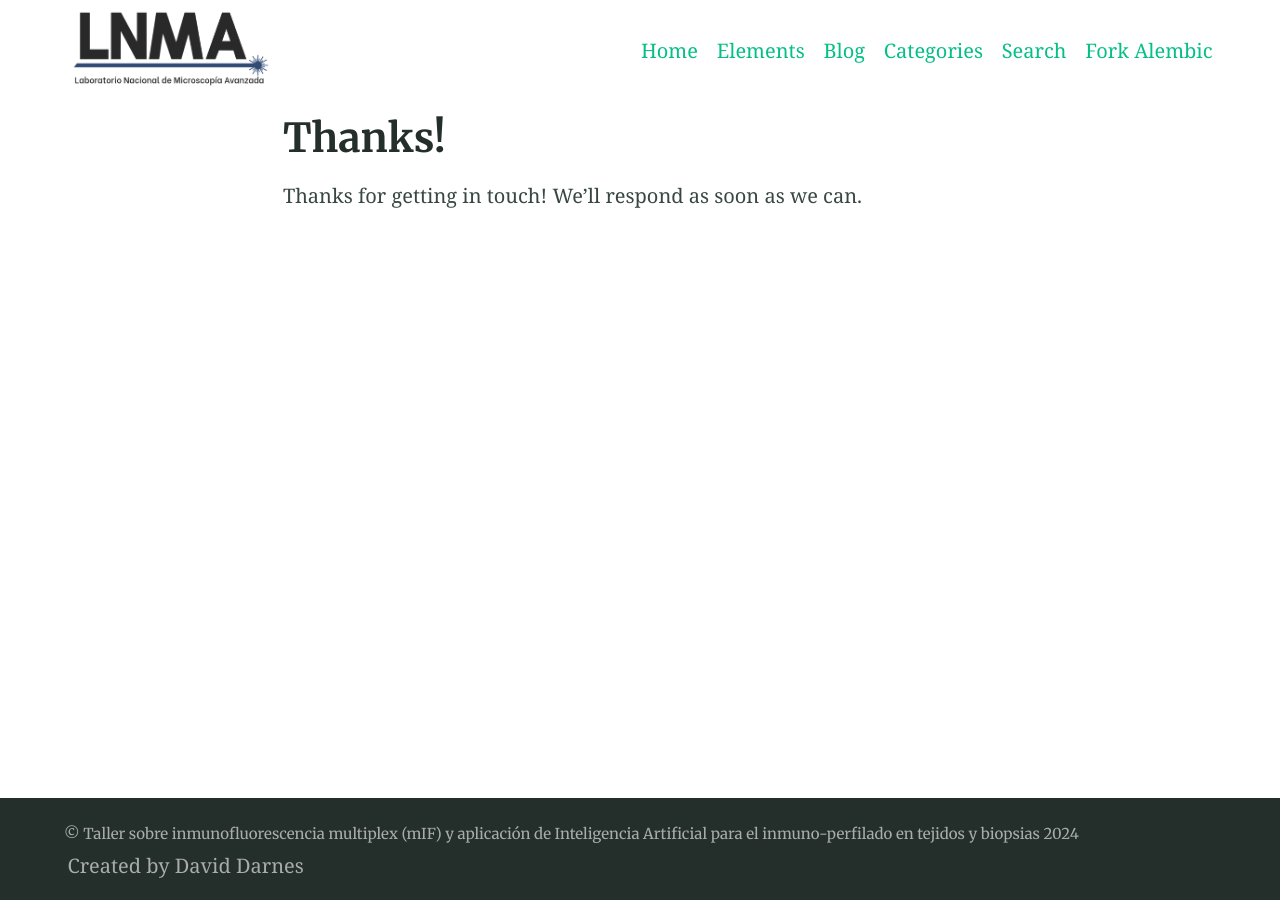
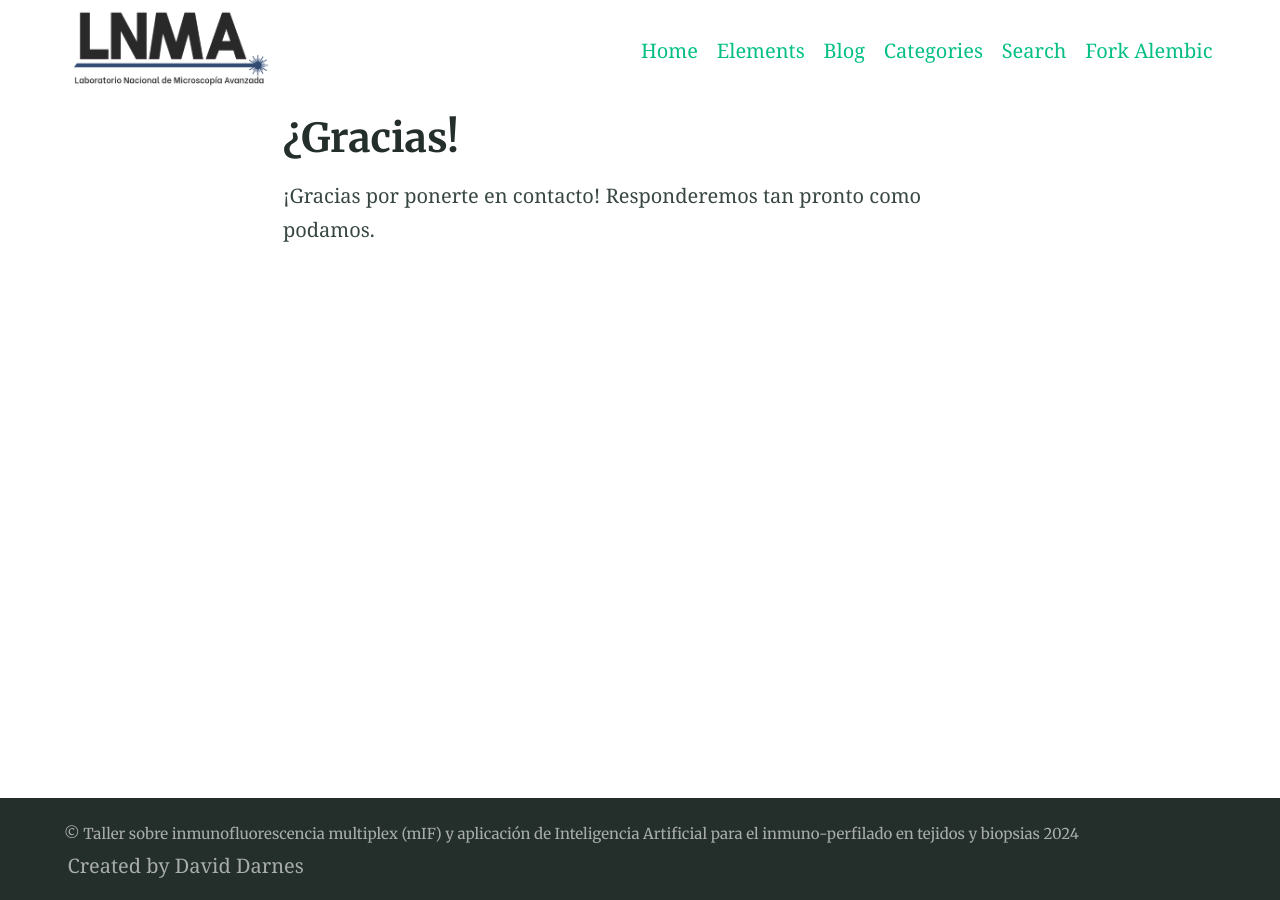
Before and after one commit to acnilo/202411_LNMA_IA-mIF, a Jekyll site: the page built from thanks.md, in a window 1280 px wide. Built offline with Jekyll 4.4.1, drawn with Linux system fonts in a browser that asks for light colours.

Commit message:
Update thanks.md

```diff
--- a/thanks.md
+++ b/thanks.md
@@ -1,7 +1,7 @@
 ---
-title: Thanks!
+title: ¿Gracias!
 indexing: false
 sitemap: false
 ---
 
-Thanks for getting in touch! We'll respond as soon as we can.
+¡Gracias por ponerte en contacto! Responderemos tan pronto como podamos.
```
